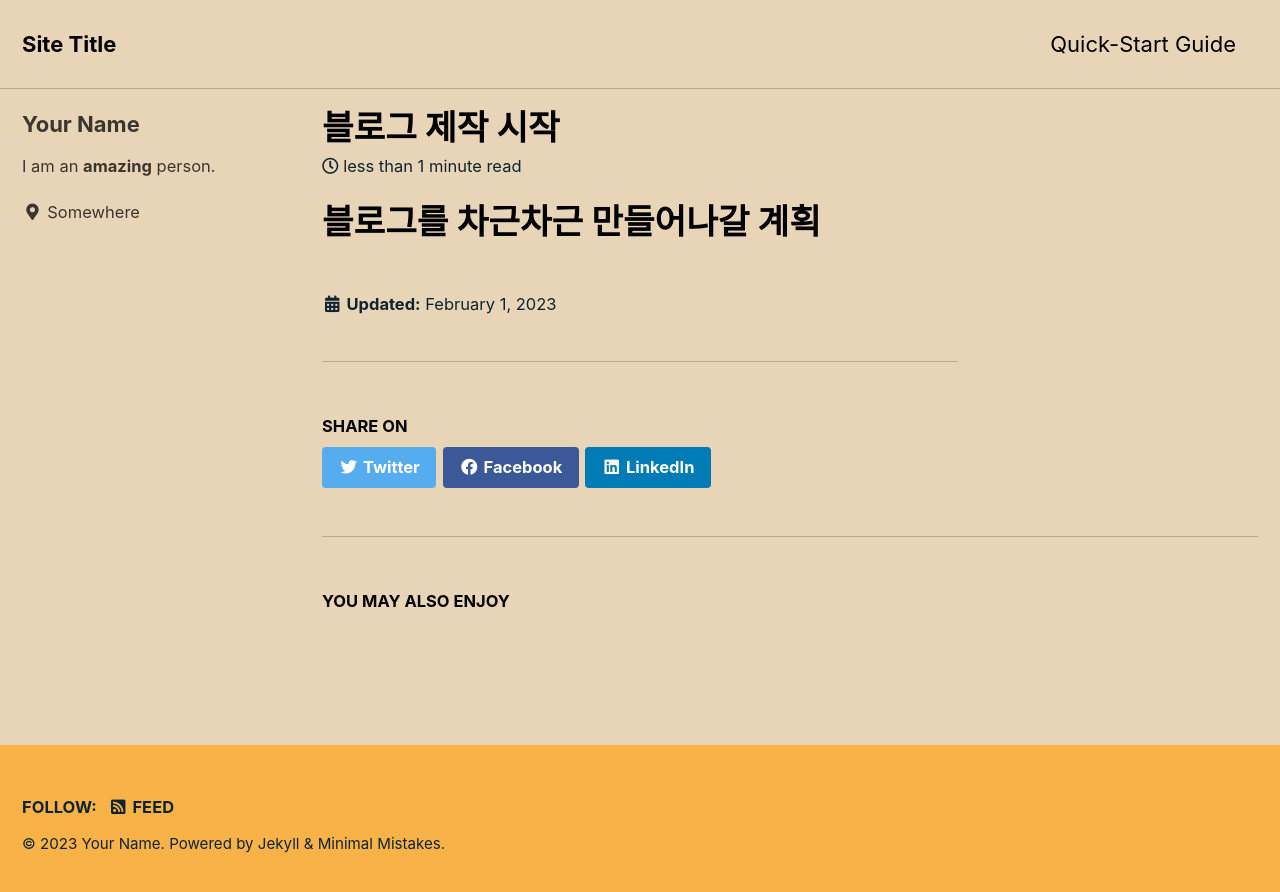
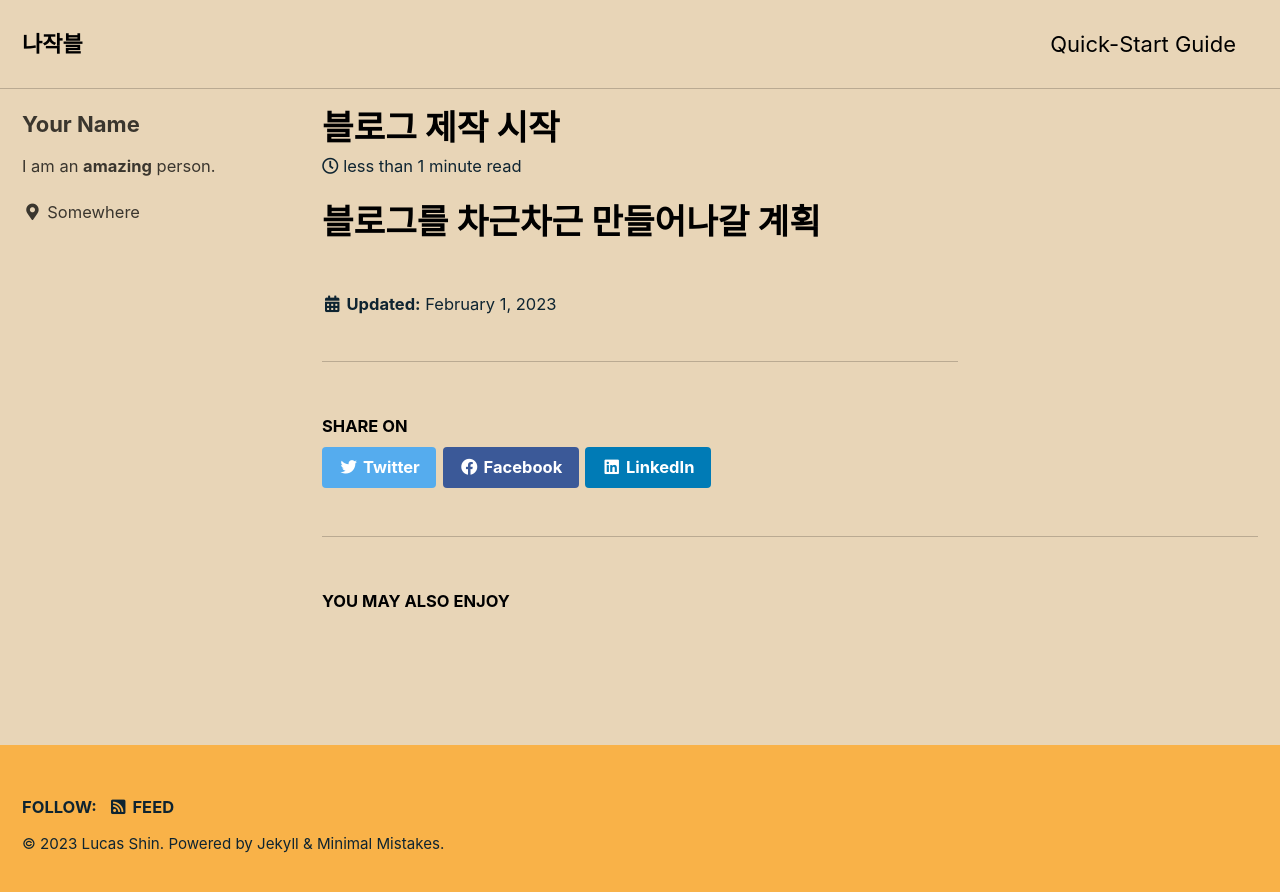
Before and after one commit to Lucas-Shin-Dev/lucas-shin-dev.github.io, a Jekyll site: the page built from _posts/2023-02-01-first.md, in a window 1280 px wide. Shown: the top 892 px of the page. Built offline with Jekyll 4.4.1, drawn with Linux system fonts in a browser that asks for light colours; cached includes are drawn as plain includes.

Commit message:
Update _config.yml

```diff
--- a/_config.yml
+++ b/_config.yml
@@ -16,10 +16,10 @@
 
 # Site Settings
 locale                   : "en-US"
-title                    : "Site Title"
+title                    : "나작블"
 title_separator          : "-"
 subtitle                 : # site tagline that appears below site title in masthead
-name                     : "Your Name"
+name                     : "Lucas Shin"
 description              : "An amazing website."
 url                      : "https://lucas-shin-prog.github.io" # the base hostname & protocol for your site e.g. "https://mmistakes.github.io"
 baseurl                  : # the subpath of your site, e.g. "/blog"
```
